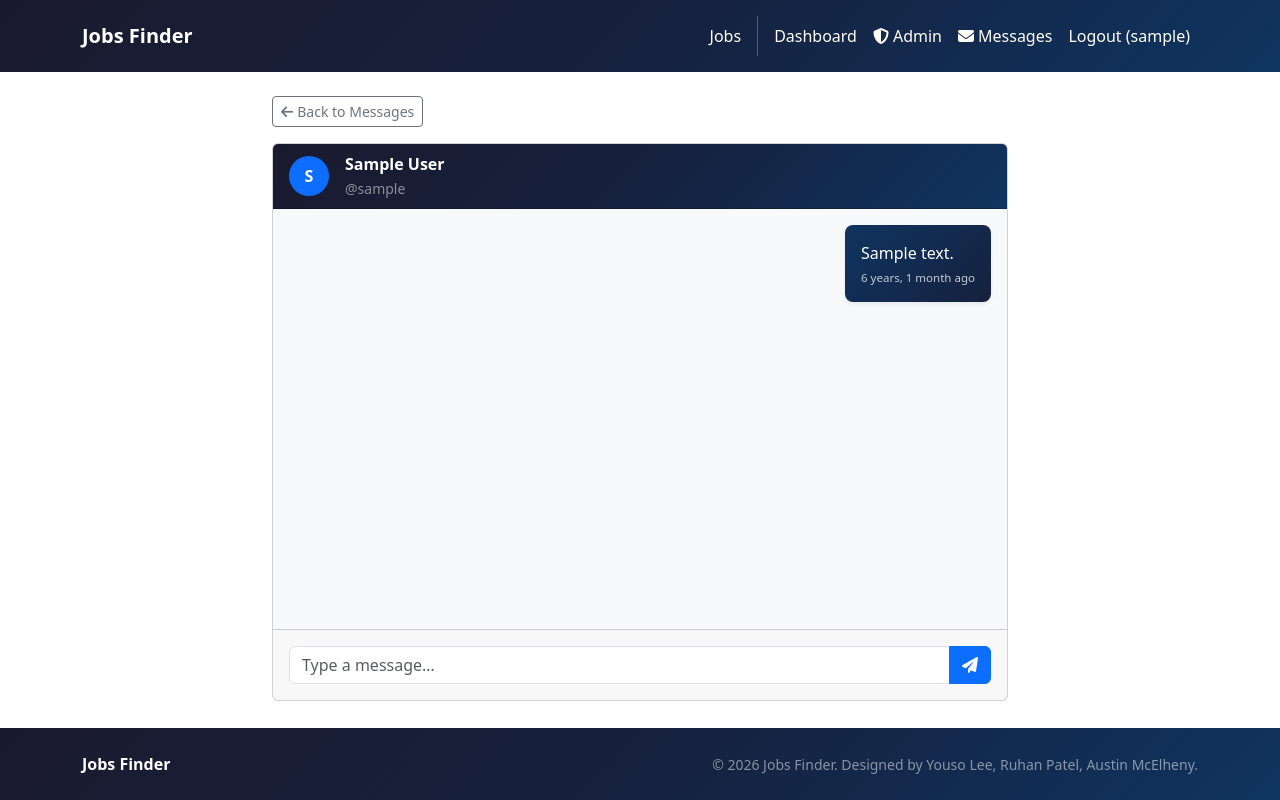
After one commit to yousolee/CS2340-project2, a Django app: page /messages/1/ in a window 1280 px wide. The commit adds this page. Run offline with Django 5.2, Linux system fonts and the light colour scheme; a user stored in the database is signed in; tables that the repository leaves empty hold one stand-in row (values such as "Sample post"); some libraries are stand-ins or nearby versions.

Commit message:
Integrated User Story 13 which allows messaging between recruiters and job seekers through the platform.

```diff
--- a/jobsfinder/settings.py
+++ b/jobsfinder/settings.py
@@ -47,6 +47,7 @@ INSTALLED_APPS = [
     'profiles',
     'accounts',
     'applications',
+    'messaging',
 ]
 
 MIDDLEWARE = [
--- a/jobsfinder/templates/base.html
+++ b/jobsfinder/templates/base.html
@@ -47,6 +47,9 @@
             {% else %}
               <!--<a class="nav-link" href="{% url 'profiles.me' %}">My Profile</a> -->
             {% endif %}
+            <a class="nav-link" href="{% url 'messaging.inbox' %}">
+              <i class="fas fa-envelope me-1"></i>Messages
+            </a>
             <a class="nav-link" href="{% url 'accounts.logout' %}">
             Logout ({{ user.username }})
             </a>
--- a/jobsfinder/urls.py
+++ b/jobsfinder/urls.py
@@ -26,6 +26,7 @@ urlpatterns = [
     path('profiles/', include('profiles.urls')),
     path('applications/', include('applications.urls')),
     path('accounts/', include('accounts.urls')),
+    path('messages/', include('messaging.urls')),
 ]
 
 if settings.DEBUG:
--- /dev/null
+++ b/messaging/admin.py
@@ -0,0 +1,5 @@
+from django.contrib import admin
+from .models import Conversation, Message
+
+admin.site.register(Conversation)
+admin.site.register(Message)
--- /dev/null
+++ b/messaging/apps.py
@@ -0,0 +1,6 @@
+from django.apps import AppConfig
+
+
+class MessagingConfig(AppConfig):
+    default_auto_field = 'django.db.models.BigAutoField'
+    name = 'messaging'
--- /dev/null
+++ b/messaging/models.py
@@ -0,0 +1,44 @@
+from django.contrib.auth.models import User
+from django.db import models
+
+
+class Conversation(models.Model):
+    recruiter = models.ForeignKey(
+        User, on_delete=models.CASCADE, related_name='recruiter_conversations'
+    )
+    job_seeker = models.ForeignKey(
+        User, on_delete=models.CASCADE, related_name='job_seeker_conversations'
+    )
+    created_at = models.DateTimeField(auto_now_add=True)
+    updated_at = models.DateTimeField(auto_now=True)
+
+    class Meta:
+        unique_together = ('recruiter', 'job_seeker')
+        ordering = ['-updated_at']
+
+    def __str__(self):
+        return f"Conversation: {self.recruiter.username} ↔ {self.job_seeker.username}"
+
+    def other_participant(self, user):
+        if user == self.recruiter:
+            return self.job_seeker
+        return self.recruiter
+
+    def unread_count_for(self, user):
+        return self.messages.filter(is_read=False).exclude(sender=user).count()
+
+
+class Message(models.Model):
+    conversation = models.ForeignKey(
+        Conversation, on_delete=models.CASCADE, related_name='messages'
+    )
+    sender = models.ForeignKey(User, on_delete=models.CASCADE, related_name='sent_messages')
+    body = models.TextField()
+    sent_at = models.DateTimeField(auto_now_add=True)
+    is_read = models.BooleanField(default=False)
+
+    class Meta:
+        ordering = ['sent_at']
+
+    def __str__(self):
+        return f"Message from {self.sender.username} at {self.sent_at}"
--- /dev/null
+++ b/messaging/templates/messaging/conversation.html
@@ -0,0 +1,74 @@
+{% extends 'base.html' %}
+{% load humanize %}
+{% block content %}
+<div class="container py-4" style="max-width: 760px;">
+  <div class="mb-3">
+    <a href="{% url 'messaging.inbox' %}" class="btn btn-outline-secondary btn-sm">
+      <i class="fas fa-arrow-left me-1"></i>Back to Messages
+    </a>
+  </div>
+
+  <div class="card">
+    <div class="card-header d-flex align-items-center" style="background: linear-gradient(135deg, #1a1a2e 0%, #16213e 50%, #0f3460 100%);">
+      <div class="rounded-circle bg-primary d-flex align-items-center justify-content-center me-3"
+           style="width:40px;height:40px;flex-shrink:0;">
+        <span class="text-white fw-bold">{{ other.username|first|upper }}</span>
+      </div>
+      <div>
+        <div class="text-white fw-semibold">{{ other.get_full_name|default:other.username }}</div>
+        <small class="text-white-50">@{{ other.username }}</small>
+      </div>
+    </div>
+
+    <!-- Messages -->
+    <div class="card-body p-3" id="message-container"
+         style="height:420px;overflow-y:auto;background:#f8f9fa;">
+      {% if messages %}
+        {% for msg in messages %}
+          <div class="d-flex mb-3 {% if msg.sender == request.user %}justify-content-end{% endif %}">
+            <div class="p-3 rounded-3 shadow-sm"
+                 style="max-width:70%;
+                        {% if msg.sender == request.user %}
+                          background: linear-gradient(135deg,#0f3460,#16213e);color:#fff;
+                        {% else %}
+                          background:#fff;border:1px solid #dee2e6;
+                        {% endif %}">
+              <div>{{ msg.body }}</div>
+              <div class="mt-1 text-end"
+                   style="font-size:.72rem;
+                          {% if msg.sender == request.user %}opacity:.75;{% else %}color:#6c757d;{% endif %}">
+                {{ msg.sent_at|naturaltime }}
+              </div>
+            </div>
+          </div>
+        {% endfor %}
+      {% else %}
+        <div class="text-center text-muted py-5">
+          <i class="fas fa-comments fa-2x mb-2"></i>
+          <p>No messages yet. Say hello!</p>
+        </div>
+      {% endif %}
+    </div>
+
+    <!-- Send form -->
+    <div class="card-footer p-3">
+      <form method="POST" action="">
+        {% csrf_token %}
+        <div class="input-group">
+          <input type="text" name="body" class="form-control"
+                 placeholder="Type a message…" autocomplete="off" required>
+          <button class="btn btn-primary" type="submit">
+            <i class="fas fa-paper-plane"></i>
+          </button>
+        </div>
+      </form>
+    </div>
+  </div>
+</div>
+
+<script>
+  // Scroll to bottom on load
+  const container = document.getElementById('message-container');
+  container.scrollTop = container.scrollHeight;
+</script>
+{% endblock content %}
--- /dev/null
+++ b/messaging/urls.py
@@ -0,0 +1,8 @@
+from django.urls import path
+from . import views
+
+urlpatterns = [
+    path('', views.inbox, name='messaging.inbox'),
+    path('<int:conversation_id>/', views.conversation_detail, name='messaging.conversation'),
+    path('start/<str:username>/', views.start_conversation, name='messaging.start'),
+]
--- /dev/null
+++ b/messaging/views.py
@@ -0,0 +1,81 @@
+from django.contrib.auth.decorators import login_required
+from django.contrib.auth.models import User
+from django.http import HttpResponseForbidden
+from django.shortcuts import get_object_or_404, redirect, render
+from django.utils import timezone
+
+from accounts.utils import is_recruiter as is_recruiter_check
+from .models import Conversation, Message
+
+
+@login_required
+def inbox(request):
+    user = request.user
+    if is_recruiter_check(user):
+        conversations = Conversation.objects.filter(
+            recruiter=user
+        ).select_related('job_seeker').prefetch_related('messages')
+    else:
+        conversations = Conversation.objects.filter(
+            job_seeker=user
+        ).select_related('recruiter').prefetch_related('messages')
+
+    conversations_data = []
+    for convo in conversations:
+        other = convo.other_participant(user)
+        last_msg = convo.messages.last()
+        unread = convo.unread_count_for(user)
+        conversations_data.append({
+            'conversation': convo,
+            'other': other,
+            'last_message': last_msg,
+            'unread': unread,
+        })
+
+    return render(request, 'messaging/inbox.html', {
+        'template_data': {'title': 'Messages'},
+        'conversations_data': conversations_data,
+    })
+
+
+@login_required
+def conversation_detail(request, conversation_id):
+    conversation = get_object_or_404(Conversation, id=conversation_id)
+    user = request.user
+
+    if user != conversation.recruiter and user != conversation.job_seeker:
+        return HttpResponseForbidden('You are not a participant in this conversation.')
+
+    # Mark incoming messages as read
+    conversation.messages.filter(is_read=False).exclude(sender=user).update(is_read=True)
+
+    if request.method == 'POST':
+        body = request.POST.get('body', '').strip()
+        if body:
+            Message.objects.create(conversation=conversation, sender=user, body=body)
+            conversation.updated_at = timezone.now()
+            conversation.save(update_fields=['updated_at'])
+        return redirect('messaging.conversation', conversation_id=conversation_id)
+
+    other = conversation.other_participant(user)
+    msgs = conversation.messages.select_related('sender')
+
+    return render(request, 'messaging/conversation.html', {
+        'template_data': {'title': f'Chat with {other.username}'},
+        'conversation': conversation,
+        'messages': msgs,
+        'other': other,
+    })
+
+
+@login_required
+def start_conversation(request, username):
+    if not is_recruiter_check(request.user):
+        return HttpResponseForbidden('Only recruiters can start conversations.')
+
+    job_seeker = get_object_or_404(User, username=username)
+    conversation, _ = Conversation.objects.get_or_create(
+        recruiter=request.user,
+        job_seeker=job_seeker,
+    )
+    return redirect('messaging.conversation', conversation_id=conversation.id)
```
Also changed, not shown: accounts/templates/accounts/candidate_search.html (+8 -0 lines), messaging/templates/messaging/inbox.html (added, +53 -0 lines), messaging/__init__.py (added), messaging/migrations/0001_initial.py (added), messaging/migrations/__init__.py (added).
